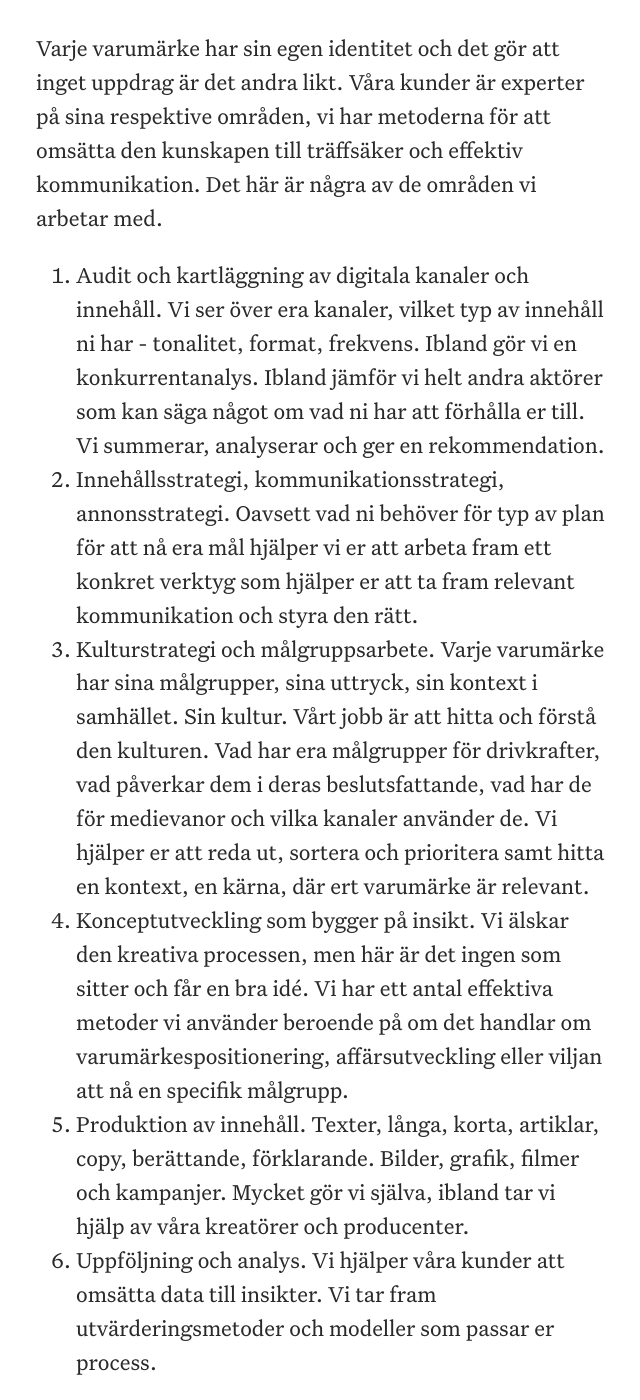
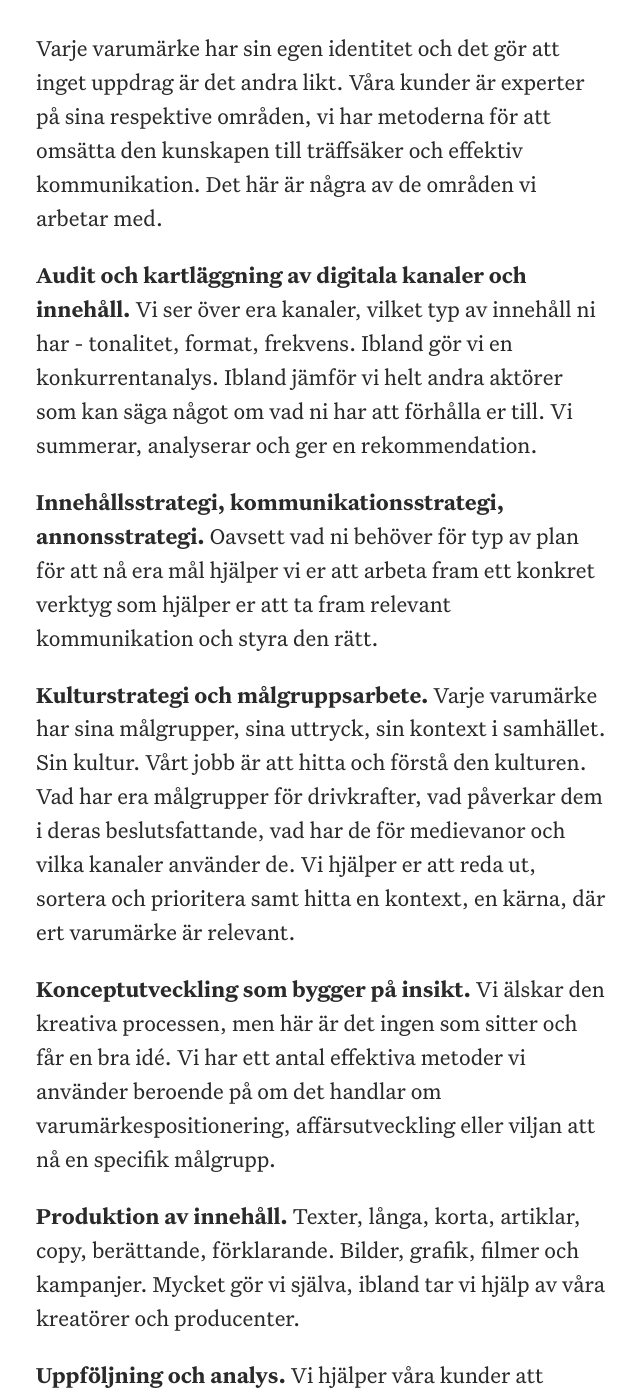
Before and after one commit to kwdstudio/kwdstudio.github.io, a Jekyll site: the page built from _pages/tjanster.md, in a window 1280 px wide and 1400 px high, scrolled down 683 px. Shown: the whole window, without its empty margins (319-959 px from the left). Built offline with Jekyll 4.4.1, drawn with Linux system fonts in a browser that asks for light colours; part of the change alters nothing that is shown; some of the changed text lies outside the part shown.

Commit message:
Update content on services page

```diff
--- a/_pages/tjanster.md
+++ b/_pages/tjanster.md
@@ -10,9 +10,14 @@ intro_heading: Vad vi kan hjälpa till med
 ---
 Varje varumärke har sin egen identitet och det gör att inget uppdrag är det andra likt. Våra kunder är experter på sina respektive områden, vi har metoderna för att omsätta den kunskapen till träffsäker och effektiv kommunikation. Det här är några av de områden vi arbetar med.
 
-1. Audit och kartläggning av digitala kanaler och innehåll. Vi ser över era kanaler, vilket typ av innehåll ni har - tonalitet, format, frekvens. Ibland gör vi en konkurrentanalys. Ibland jämför vi helt andra aktörer som kan säga något om vad ni har att förhålla er till. Vi summerar, analyserar och ger en rekommendation.
-2. Innehållsstrategi, kommunikationsstrategi, annonsstrategi. Oavsett vad ni behöver för typ av plan för att nå era mål hjälper vi er att arbeta fram ett konkret verktyg som hjälper er att ta fram relevant kommunikation och styra den rätt.
-3. Kulturstrategi och målgruppsarbete. Varje varumärke har sina målgrupper, sina uttryck, sin kontext i samhället. Sin kultur. Vårt jobb är att hitta och förstå den kulturen. Vad har era målgrupper för drivkrafter, vad påverkar dem i deras beslutsfattande, vad har de för medievanor och vilka kanaler använder de. Vi hjälper er att reda ut, sortera och prioritera samt hitta en kontext, en kärna, där ert varumärke är relevant.
-4. Konceptutveckling som bygger på insikt. Vi älskar den kreativa processen, men här är det ingen som sitter och får en bra idé. Vi har ett antal effektiva metoder vi använder beroende på om det handlar om varumärkespositionering, affärsutveckling eller viljan att nå en specifik målgrupp.
-5. Produktion av innehåll. Texter, långa, korta, artiklar, copy, berättande, förklarande. Bilder, grafik, filmer och kampanjer. Mycket gör vi själva, ibland tar vi hjälp av våra kreatörer och producenter.
-6. Uppföljning och analys. Vi hjälper våra kunder att omsätta data till insikter. Vi tar fram utvärderingsmetoder och modeller som passar er process.
+<strong id="audit-och-kartlaggning">Audit och kartläggning av digitala kanaler och innehåll.</strong> Vi ser över era kanaler, vilket typ av innehåll ni har - tonalitet, format, frekvens. Ibland gör vi en konkurrentanalys. Ibland jämför vi helt andra aktörer som kan säga något om vad ni har att förhålla er till. Vi summerar, analyserar och ger en rekommendation.
+
+<strong id="blandade-strategier">Innehållsstrategi, kommunikationsstrategi, annonsstrategi.</strong> Oavsett vad ni behöver för typ av plan för att nå era mål hjälper vi er att arbeta fram ett konkret verktyg som hjälper er att ta fram relevant kommunikation och styra den rätt.
+
+<strong id="kulturstrategi-och-malgruppsarbete">Kulturstrategi och målgruppsarbete.</strong> Varje varumärke har sina målgrupper, sina uttryck, sin kontext i samhället. Sin kultur. Vårt jobb är att hitta och förstå den kulturen. Vad har era målgrupper för drivkrafter, vad påverkar dem i deras beslutsfattande, vad har de för medievanor och vilka kanaler använder de. Vi hjälper er att reda ut, sortera och prioritera samt hitta en kontext, en kärna, där ert varumärke är relevant.
+
+<strong id="koncepututveckling">Konceptutveckling som bygger på insikt.</strong> Vi älskar den kreativa processen, men här är det ingen som sitter och får en bra idé. Vi har ett antal effektiva metoder vi använder beroende på om det handlar om varumärkespositionering, affärsutveckling eller viljan att nå en specifik målgrupp.
+
+<strong id="produktion-av-innehall">Produktion av innehåll.</strong> Texter, långa, korta, artiklar, copy, berättande, förklarande. Bilder, grafik, filmer och kampanjer. Mycket gör vi själva, ibland tar vi hjälp av våra kreatörer och producenter.
+
+<strong id="uppfoljning-och-analys">Uppföljning och analys.</strong> Vi hjälper våra kunder att omsätta data till insikter. Vi tar fram utvärderingsmetoder och modeller som passar er process.
```
